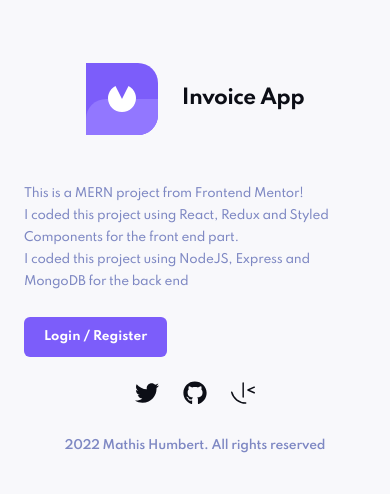
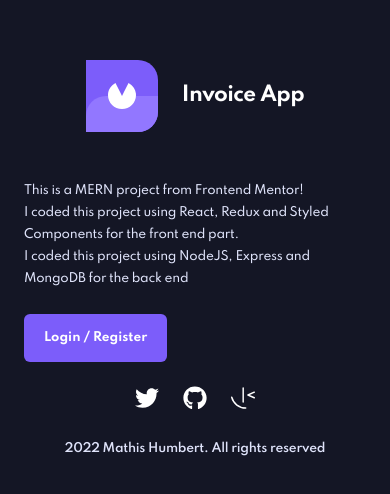
Before and after one commit to MathisHumbert/react-invoice-app, a React (Create React App) app: page /landing in a window 390 px wide. Shown: the part 162-656 px from the top of the page. Built offline with nearby package versions, Linux system fonts and the light colour scheme.

Commit message:
mobile css is done

```diff
--- a/src/Components/Navbar.js
+++ b/src/Components/Navbar.js
@@ -10,7 +10,7 @@ const Navbar = () => {
   const { theme } = useSelector((state) => state.toggleReducer);
 
   useEffect(() => {
-    if (theme) {
+    if (theme === 'light') {
       document.documentElement.className = 'light-theme';
     } else {
       document.documentElement.className = 'dark-theme';
--- a/src/Pages/LandingPage.js
+++ b/src/Pages/LandingPage.js
@@ -1,11 +1,16 @@
-import React from 'react';
+import React, { useEffect } from 'react';
 import styled from 'styled-components';
 import { Link } from 'react-router-dom';
 import { FaTwitter, FaGithub } from 'react-icons/fa';
 import { SiFrontendmentor } from 'react-icons/si';
 import Logo from '../components/Logo';
+import { setTheme } from '../utils/helpers';
 
 const LandingPage = () => {
+  useEffect(() => {
+    setTheme();
+  }, []);
+
   return (
     <Wrapper>
       <div className='container'>
@@ -26,7 +31,7 @@ const LandingPage = () => {
             end
           </p>
           <Link to='/register'>
-            <button className='login' type='button'>
+            <button className='main-btn purple' type='button'>
               Login / Register
             </button>
           </Link>
@@ -34,17 +39,17 @@ const LandingPage = () => {
         <ul className='icon-container'>
           <li>
             <a href='https://twitter.com/Mathis1Humbert'>
-              <FaTwitter />
+              <FaTwitter className='icon' />
             </a>
           </li>
           <li>
             <a href='https://github.com/MathisHumbert'>
-              <FaGithub />
+              <FaGithub className='icon' />
             </a>
           </li>
           <li>
             <a href='https://www.frontendmentor.io/profile/MathisHumbert'>
-              <SiFrontendmentor />
+              <SiFrontendmentor className='icon' />
             </a>
           </li>
         </ul>
@@ -85,14 +90,12 @@ const Wrapper = styled.main`
     text-decoration: none;
   }
 
-  .login {
+  .main-btn {
     margin-top: 24px;
     padding: 20px;
     border-radius: 6px;
     text-transform: capitalize;
     line-height: 0;
-    background: var(--purple-color);
-    color: var(--white-color);
   }
 
   ul {
@@ -104,10 +107,10 @@ const Wrapper = styled.main`
       list-style-type: none;
     }
 
-    a {
+    .icon {
       color: var(--primary-color);
       font-size: 24px;
-      transition: color 0.3s linear;
+      transition: color 0.1s ease-in-out;
 
       &:hover {
         color: var(--purple-color);
--- a/src/Pages/RegisterPage.js
+++ b/src/Pages/RegisterPage.js
@@ -3,8 +3,9 @@ import { useDispatch, useSelector } from 'react-redux';
 import { useNavigate } from 'react-router-dom';
 import styled from 'styled-components';
 import { AlertUser } from '../components';
-import Logo from '../components/Logo';
+import { Logo, Input } from '../components';
 import { displayUserAlert, setupUser } from '../redux/actions/userActions';
+import { setTheme } from '../utils/helpers';
 
 const inititalState = {
   name: '',
@@ -53,6 +54,10 @@ const RegisterPage = () => {
     }
   }, [user, navigate]);
 
+  useEffect(() => {
+    setTheme();
+  }, []);
+
   const handleChange = (e) => {
     setValues({ ...values, [e.target.name]: e.target.value });
   };
@@ -69,35 +74,33 @@ const RegisterPage = () => {
         <h1 className='title'>{values.isMember ? 'Login' : 'Register'}</h1>
         {showAlert && <AlertUser />}
         {!values.isMember && (
-          <div className='input-container'>
-            <label htmlFor='name'>Name</label>
-            <input
+          <Input
+            labelText='Name'
             type='text'
             name='name'
-              onChange={handleChange}
+            handleChange={handleChange}
             value={values.name}
           />
-          </div>
         )}
-        <div className='input-container'>
-          <label htmlFor='email'>Email</label>
-          <input
+        <Input
+          labelText='Email'
           type='email'
           name='email'
-            onChange={handleChange}
+          handleChange={handleChange}
           value={values.email}
         />
-        </div>
-        <div className='input-container'>
-          <label htmlFor='password'>Password</label>
-          <input
+        <Input
+          labelText='Password'
           type='password'
           name='password'
-            onChange={handleChange}
+          handleChange={handleChange}
           value={values.password}
         />
-        </div>
-        <button type='submit' className='submit-btn' disabled={isLoading}>
+        <button
+          type='submit'
+          className='submit-btn main-btn purple'
+          disabled={isLoading}
+        >
           Submit
         </button>
         <h3>
@@ -120,6 +123,7 @@ const Wrapper = styled.main`
   padding: 2rem 24px;
 
   form {
+    position: relative;
     width: 100%;
     background: var(--main-bcg);
     padding: 24px;
@@ -128,51 +132,30 @@ const Wrapper = styled.main`
     display: flex;
     flex-direction: column;
     box-shadow: rgba(0, 0, 0, 0.35) 0px 5px 15px;
+
+    &:after {
+      content: '';
+      position: absolute;
+      top: 0;
+      left: 0;
+      width: 100%;
+      height: 6px;
+      background: var(--purple-color);
+      border-top-left-radius: 8px;
+      border-top-right-radius: 8px;
+    }
   }
 
   header {
     display: flex;
     gap: 24px;
     align-items: center;
-    margin-bottom: 3rem;
+    margin-bottom: 2rem;
     align-self: center;
   }
 
-  .input-container {
+  .single-input {
     margin-top: 24px;
-  }
-
-  input {
-    background: transparent;
-    width: 100%;
-    margin-top: 10px;
-    border: 1px solid var(--border-color);
-    padding: 17px 0 17px 20px;
-    border-radius: 4px;
-    font-size: 16px;
-    font-weight: 400;
-    color: var(--primary-color);
-    line-height: 0;
-    letter-spacing: -0.25px;
-    font-family: 'Spartan', sans-serif;
-    transition: border 0.3s linear;
-
-    &:focus {
-      outline: none;
-      border: 1px solid var(--purple-color);
-    }
-
-    &::placeholder {
-      color: var(--primary-color);
-      opacity: 0.5;
-    }
-  }
-
-  label {
-    color: var(--secondary-color);
-    font-size: 12px;
-    line-height: 15px;
-    letter-spacing: -0.25px;
   }
 
   .title {
@@ -186,8 +169,7 @@ const Wrapper = styled.main`
     border-radius: 6px;
     text-transform: capitalize;
     line-height: 0;
-    background: var(--purple-color);
-    color: var(--white-color);
+    width: 100%;
   }
 
   .toggle-btn {
@@ -196,15 +178,15 @@ const Wrapper = styled.main`
     line-height: 24px;
     background: transparent;
     color: var(--purple-color);
+
+    &:hover {
+      color: var(--purple-hover-color);
+    }
   }
 
   h3 {
     text-align: center;
     margin-top: 24px;
-
-    a {
-      color: var(--purple-color);
-    }
   }
 `;
 
--- a/src/redux/actions/userActions.js
+++ b/src/redux/actions/userActions.js
@@ -50,6 +50,8 @@ export const setupUser = (formUser, type, alertText) => {
 };
 
 export const logoutUser = () => {
+  const root = document.getElementById('root');
+  root.classList.remove('stop-scrolling');
   return (dispatch) => {
     dispatch({ type: LOGOUT_USER });
     removeUserFromLocalStorage();
--- a/src/redux/reducer/toggleReducer.js
+++ b/src/redux/reducer/toggleReducer.js
@@ -8,12 +8,14 @@ import {
   TOGGLE_THEME,
 } from '../actions/actions';
 
+const localTheme = localStorage.getItem('theme');
+
 const inititalState = {
   isFiltersOpen: false,
   isEditSidebarOpen: false,
   isNewSidebarOpen: false,
   isDeletionOpen: false,
-  theme: true,
+  theme: localTheme || 'light',
 };
 
 const toggleReducer = (state = inititalState, { type, payload }) => {
@@ -42,7 +44,9 @@ const toggleReducer = (state = inititalState, { type, payload }) => {
   }
 
   if (type === TOGGLE_THEME) {
-    return { ...state, theme: !state.theme };
+    let theme = state.theme === 'light' ? 'dark' : 'light';
+    localStorage.setItem('theme', theme);
+    return { ...state, theme };
   }
 
   return state;
--- a/src/utils/helpers.js
+++ b/src/utils/helpers.js
@@ -61,6 +61,15 @@ export const checkEmptyInput = (items) => {
   return emptyFlag;
 };
 
+export const setTheme = () => {
+  const theme = localStorage.getItem('theme');
+  if (theme === 'light') {
+    document.documentElement.className = 'light-theme';
+  } else {
+    document.documentElement.className = 'dark-theme';
+  }
+};
+
 // input text date helper function
 // export const checkValidDate = (date) => {
 //   let splitDate = date.split('-');
```
Lines whose indentation alone changed are shown as unchanged.
